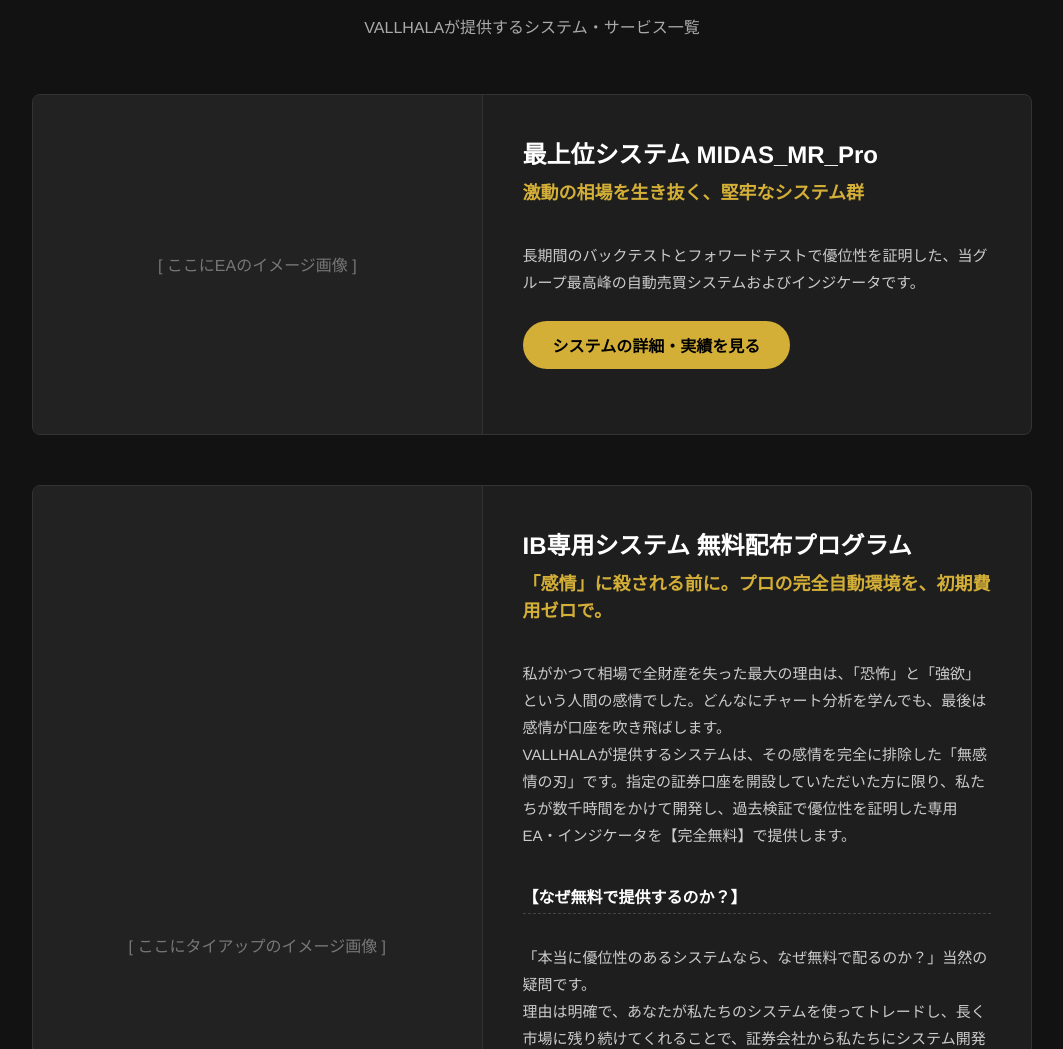
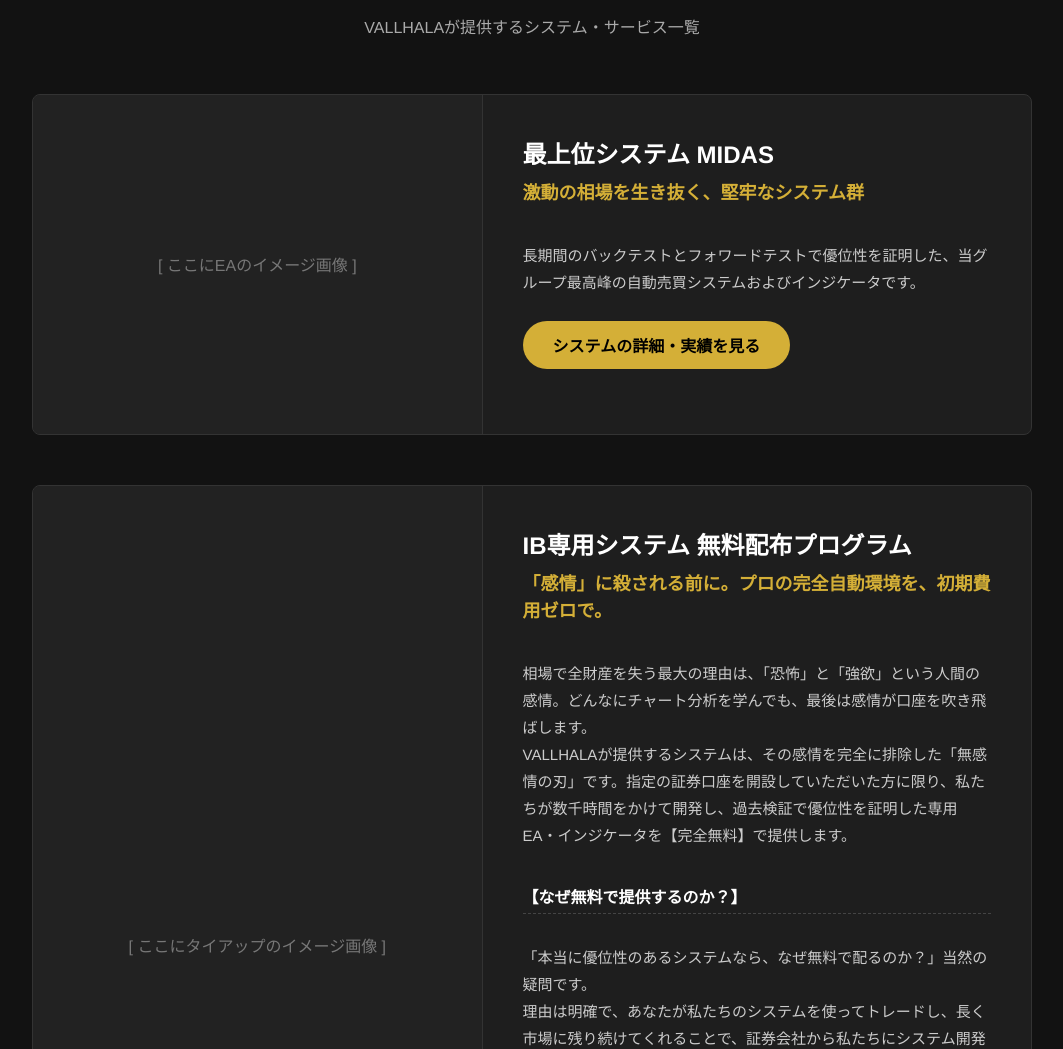
Before and after one commit to Ordin1Vallhala1official/VALLHALA_Official, a plain HTML site: page products.html in a window 1280 px wide. Shown: the part 220-1269 px from the top of the page, without its empty margins (108-1171 px from the left). Drawn offline with Linux system fonts and the light colour scheme.

Commit message:
Add files via upload

```diff
--- a/products.html
+++ b/products.html
@@ -222,7 +222,7 @@
                 [ ここにEAのイメージ画像 ]
             </div>
             <div class="product-info">
-                <h2>最上位システム MIDAS_MR_Pro</h2>
+                <h2>最上位システム MIDAS</h2>
                 <h3>激動の相場を生き抜く、堅牢なシステム群</h3>
                 <p>長期間のバックテストとフォワードテストで優位性を証明した、当グループ最高峰の自動売買システムおよびインジケータです。</p>
                 <a href="ea-detail.html" class="btn-small">システムの詳細・実績を見る</a>
@@ -236,7 +236,7 @@
             <div class="product-info">
                 <h2>IB専用システム 無料配布プログラム</h2>
                 <h3>「感情」に殺される前に。プロの完全自動環境を、初期費用ゼロで。</h3>
-                <p>私がかつて相場で全財産を失った最大の理由は、「恐怖」と「強欲」という人間の感情でした。どんなにチャート分析を学んでも、最後は感情が口座を吹き飛ばします。<br>
+                <p>相場で全財産を失う最大の理由は、「恐怖」と「強欲」という人間の感情。どんなにチャート分析を学んでも、最後は感情が口座を吹き飛ばします。<br>
                 VALLHALAが提供するシステムは、その感情を完全に排除した「無感情の刃」です。指定の証券口座を開設していただいた方に限り、私たちが数千時間をかけて開発し、過去検証で優位性を証明した専用EA・インジケータを【完全無料】で提供します。</p>
 
                 <h4>【なぜ無料で提供するのか？】</h4>
```
